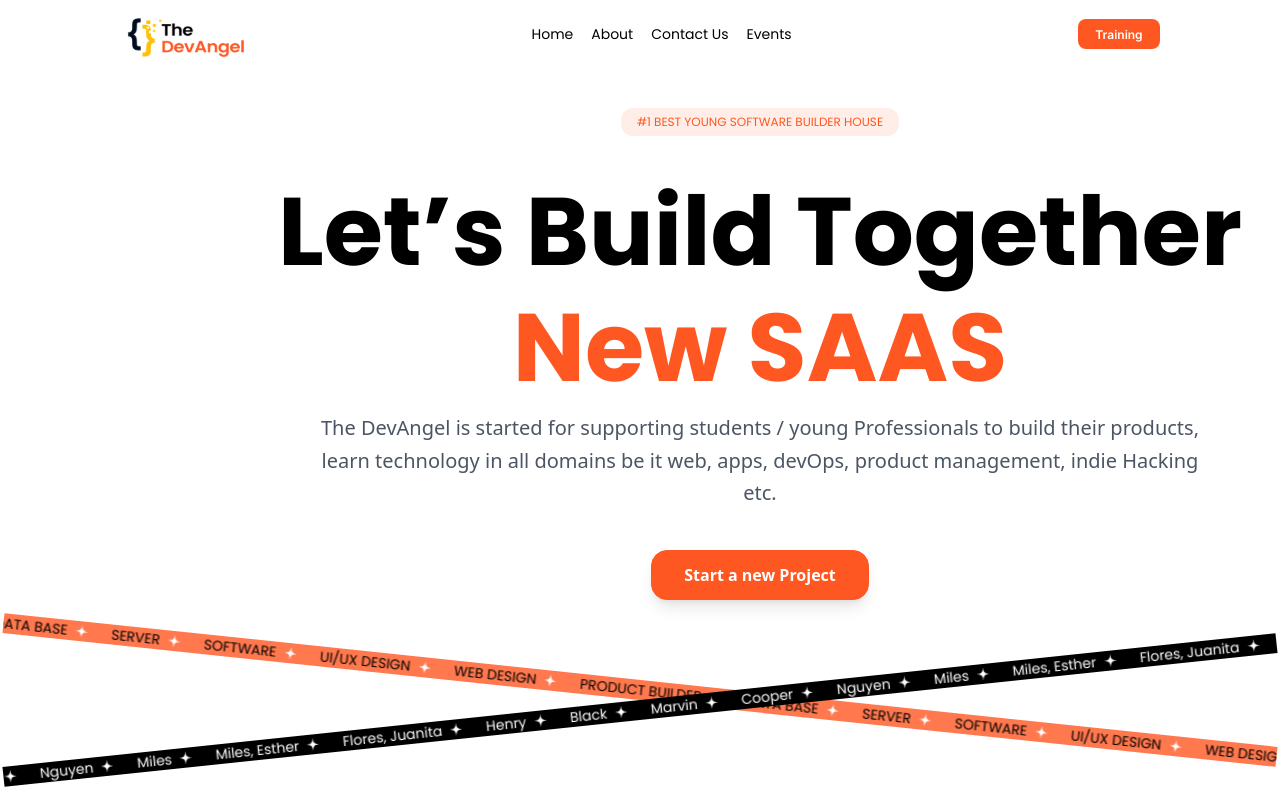
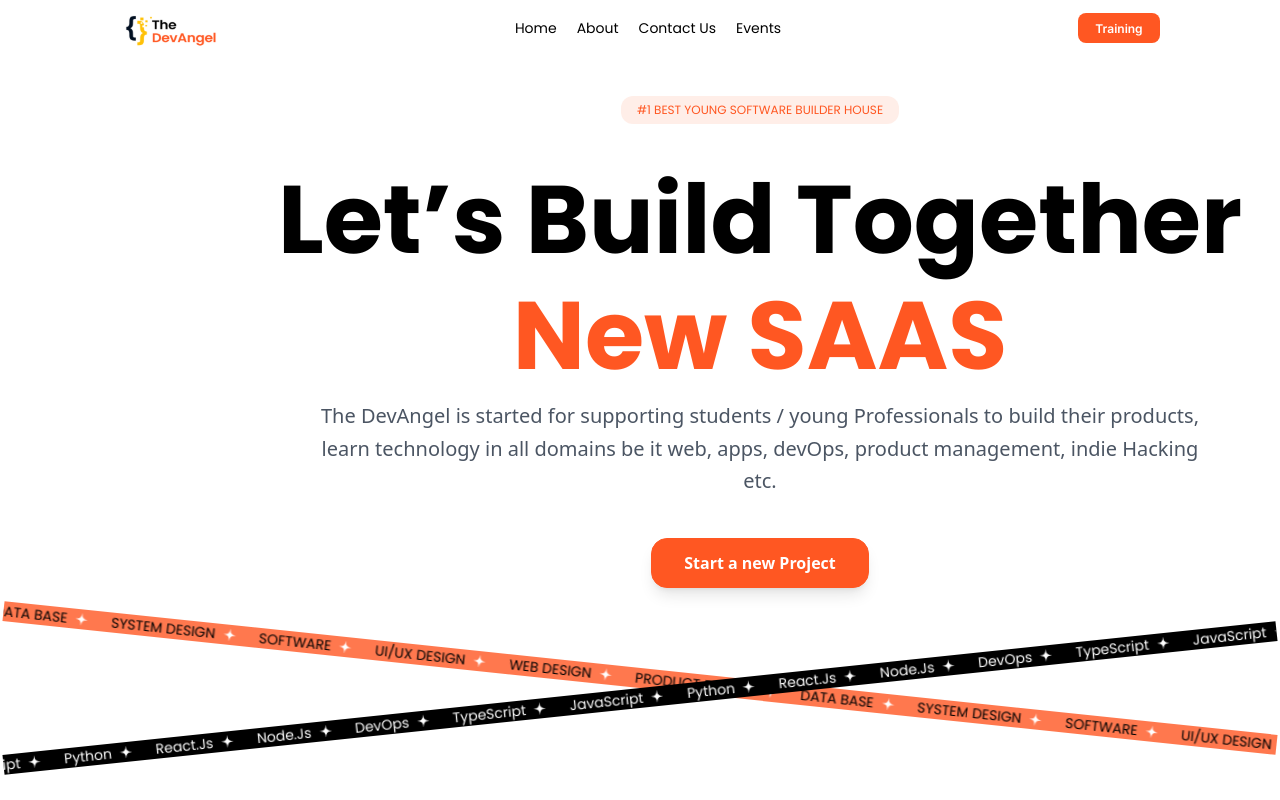
Before and after one commit to Byteoski-Developers/the-dev-angel-lp, a Next.js app: page / in a window 1280 px wide. Shown: the top 800 px of the page. Built offline with nearby package versions, Linux system fonts and the light colour scheme.

Commit message:
changes hero section

```diff
--- a/app/page.tsx
+++ b/app/page.tsx
@@ -3,6 +3,7 @@ import Hero from "@/components/Hero/Hero";
 export default function landingPage() {
   return (
     <>
+
       <Hero />
       <Course />
     </>
--- a/components/Header.tsx
+++ b/components/Header.tsx
@@ -22,22 +22,22 @@ const links: navLinks = [
 
 export default function Header() {
   return (
-    <nav className="lg:my-2 lg:mx-30  bg-white flex justify-between items-center">
-      <Image src={"/assets/images/Logo.svg"} alt="Logo" width={127} height={52} />
-      <ul className="relative w-[262px] h-[21px] flex flex-row items-start justify-start gap-[18px] text-left text-sm text-darkslategray font-poppins">
+    <nav className="lg:my-2 lg:mx-30 bg-white flex justify-between items-center">
+      <Image src={"/assets/images/Logo.svg"} alt="Logo" width={98} height={40} />
+      <ul className="flex flex-row items-center justify-center gap-5 text-left text-sm text-darkslategray font-poppins">
         {links.map((link) => (
           <li key={link.link}>
             <Link
               href={`/${link.link}`}
-              className="relative hover:text-orangered-100 font-poppins hover:underline hover:underline-orangered-100 hover:underline-offset-8 hover:underline-ease-in-out "
+              className=" hover:text-orangered-100 hover:underline hover:underline-orangered-100 hover:underline-offset-8 hover:underline-ease-in-out "
             >
               {link.title}
             </Link>
           </li>
         ))}
       </ul>
-      <button className="relative rounded-lg bg-orangered-100 h-[30px] w-[82px] py-2 px-4">
-        <div className="relative text-[12px] font-inter font-semibold text-white">
+      <button className="relative rounded-lg bg-orangered-100 h-[30px] w-[82px] py-2">
+        <div className="text-xs font-inter font-semibold text-white">
           Training
         </div>
       </button>
--- a/components/Hero/Hero.tsx
+++ b/components/Hero/Hero.tsx
@@ -4,27 +4,27 @@ export default function Hero() {
     return (
       <>
         {/* Hero Section: Subtle Gradient Box */}
-        <div className="relative overflow-hidden  bg-white items-center min-h-screen justify-center dark:bg-gray-900 dark:text-gray-100">
+        <div className="relative overflow-hidden  bg-white items-center md:h-screen-full lg:min-h-screen ">
 
 
           {/* Hero Content */}
-          <div className="container relative items-center lg:mx-30 px-4 py-10 bg-white text-center lg:px-8 xl:max-w-7xl dark:from-pink-950">
+          <div className="container relative justify-items-center lg:mx-30 px-4 py-10 bg-white text-center lg:px-8 xl:max-w-7xl ">
             <div className="inline-flex px-4 py-1 mb-7 text-xs font-poppins rounded-xl text-orangered-100 bg-orangered-300 object-cover leading-5 ">
             #1 BEST YOUNG SOFTWARE BUILDER HOUSE
             </div>
-            <h1 className="mx-auto mb-4 text-8xl text-black font-bold font-poppins xs:text-4xl sm:text-4xl md:text-5xl xl:text-8xl dark:text-white">
+            <h1 className="mx-auto mb-4 text-8xl text-black font-bold font-poppins xs:text-4xl sm:text-4xl md:text-6xl xl:text-8xl ">
               <span className="p-5 line-clamp-1">Let’s Build Together</span>{" "}
 
-              <span className="p-5 text-orangered-100 dark:text-orangered-100">New SAAS</span>{" "}
+              <span className="p-5 text-orangered-100 ">New SAAS</span>{" "}
 
             </h1>
-            <h2 className="mx-auto text-xl font-medium leading-relaxed text-gray-600 lg:w-3/4 xl:w-3/4 dark:text-gray-300">
+            <h2 className="mx-auto text-xl font-medium leading-relaxed text-gray-600 lg:w-3/4 xl:w-3/4 ">
             The DevAngel is started for supporting students / young Professionals to build their products, learn technology in all domains be it web, apps, devOps, product management, indie Hacking etc.
             </h2>
             <div className="py-10">
               <a
                 href="#"
-                className="inline-flex items-center justify-center gap-2 rounded-2xl border border-orangered-100 bg-orangered-100 px-8 py-3 font-semibold leading-6 text-white shadow-lg transition ease-in-out hover:-translate-y-1 delay-10 hover:scale-110 focus-ring focus:ring-orangered-100 focus:ring-opacity-50 active:border-orangered-100 active:bg-orangered-100 active:ring dark:shadow-pink-950 dark:focus:ring-pink-400 dark:focus:ring-opacity-90"
+                className="inline-flex items-center justify-center gap-2 rounded-2xl border border-orangered-100 bg-orangered-100 px-8 py-3 font-semibold leading-6 text-white shadow-lg transition ease-in-out hover:-translate-y-1 delay-10 hover:scale-110 focus-ring focus:ring-orangered-100 focus:ring-opacity-50 active:border-orangered-100 active:bg-orangered-100 active:ring "
               >
                 <span>Start a new Project</span>
 
@@ -33,7 +33,7 @@ export default function Hero() {
 
           </div>
           {/* Marquee */}
-          <div>
+          <div className="sm:min-h-screen-">
           <Marque1 />
           <Marque2 />
           </div>
--- a/components/Marquee/Marquee.tsx
+++ b/components/Marquee/Marquee.tsx
@@ -1,7 +1,7 @@
 import FastMarquee from "react-fast-marquee"
 import Image from "next/image"
 import star from "../../public/assets/images/softStars.svg"
-import { string1, string2 } from "./MarqueeData"
+import { MarqueeList1, MarqueeList2 } from "./MarqueeData"
 
 
 
@@ -9,10 +9,10 @@ import { string1, string2 } from "./MarqueeData"
 export const Marque1 =()=> {
 
     return(
-        <div className="rotate-6">
+        <div className="lg:rotate-6 md:rotate-6 sm:rotate-0">
         <FastMarquee className="bg-orangered-200 rotate-6 "pauseOnHover autoFill={true} speed={100}>
 
-            {string1.map((item, index) => (
+            {MarqueeList1.map((item, index) => (
                 <div key={index} className="mx-2 flex flex-row  items-center text-sm font-normal font-poppins text-black" >
                     {item.title}
                     <Image className="flex mx-2 my-1 -rotate-6 size-3" alt="" src={star} />
@@ -25,10 +25,10 @@ export const Marque1 =()=> {
 export const Marque2 =()=> {
 
     return(
-        <div className="-rotate-6">
+        <div className="lg:-rotate-6 md:-rotate-6 sm:rotate-0">
         <FastMarquee className="bg-black rotate-6 object-fit"direction="right" pauseOnHover autoFill={true} speed={100}>
 
-            {string2.map((item, index) => (
+            {MarqueeList2.map((item, index) => (
                 <div key={index} className="mx-2 flex flex-row items-center text-sm font-normal font-poppins text-white" >
                     {item.title}
                     <Image className="flex mx-2 my-1 -rotate-6 size-3" alt="" src={star} />
--- a/components/Marquee/MarqueeData.ts
+++ b/components/Marquee/MarqueeData.ts
@@ -1,6 +1,6 @@
 import { String1,String2 } from "./types"
 
-export const string1 : String1 = [
+export const MarqueeList1 : String1 = [
     {
         title: "SOFTWARE",
     },
@@ -17,33 +17,28 @@ export const string1 : String1 = [
         title: "DATA BASE",
     },
     {
-        title: "SERVER"
+        title: "SYSTEM DESIGN"
     },
 ]
 
-export const string2 : String2 = [
+export const MarqueeList2 : String2 = [
     {
-        title: "Black",
+        title: "JavaScript",
     },
     {
-        title: "Marvin",
+        title: "Python",
     },
     {
-        title: "Cooper",
+        title: "React.Js",
     },
     {
-        title: "Nguyen",
+        title: "Node.Js",
     },
     {
-        title: "Miles",
+        title: "DevOps",
     },
     {
-        title: "Miles, Esther"
+        title: "TypeScript"
     },
-    {
-        title: "Flores, Juanita"
-    },
-    {
-        title: "Henry"
-    },
+
 ]
--- a/tailwind.config.ts
+++ b/tailwind.config.ts
@@ -6,8 +6,11 @@ const config: Config = {
     "./components/**/*.{js,ts,jsx,tsx,mdx}",
     "./app/**/*.{js,ts,jsx,tsx,mdx}",
   ],
+  darkMode: ['class'], // or 'media' or 'class'
   theme: {
+
     extend: {
+
       backgroundImage: {
         "gradient-radial": "radial-gradient(var(--tw-gradient-stops))",
         "gradient-conic":
```
Also changed, not shown: 1 other file (tests, documents, lock files or other folders).
